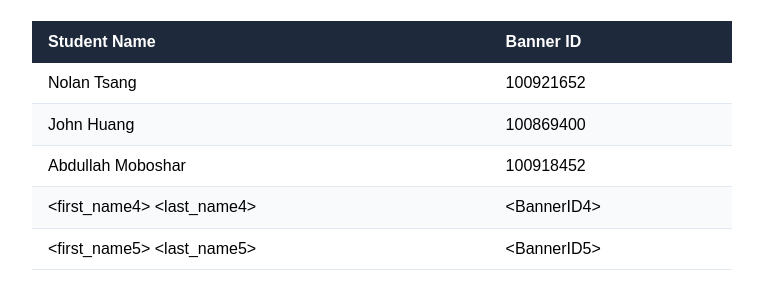
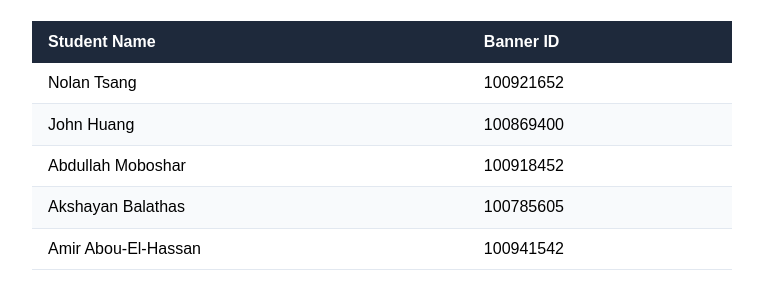
Before and after one commit to akshayanbalathas/game-review-board, a plain HTML site: page group_members.html in a window 1280 px wide. Shown: the part 122-418 px from the top of the page, without its empty margins (258-1021 px from the left). Drawn offline with Linux system fonts and the light colour scheme.

Commit message:
Comleted Group List w SIDs

```diff
--- a/group_members.html
+++ b/group_members.html
@@ -1,18 +1,49 @@
 <!DOCTYPE html>
 <html lang="en">
+
 <head>
   <meta charset="UTF-8">
   <title>Group Members — Game Review Board</title>
   <style>
-    body { font-family: Arial, sans-serif; max-width: 700px; margin: 3rem auto; padding: 0 1rem; }
-    h1 { margin-bottom: 0.5rem; }
-    p { color: #555; margin-bottom: 1.5rem; }
-    table { border-collapse: collapse; width: 100%; }
-    th { background: #1e293b; color: white; padding: 0.75rem 1rem; text-align: left; }
-    td { padding: 0.7rem 1rem; border-bottom: 1px solid #e2e8f0; }
-    tr:nth-child(even) td { background: #f8fafc; }
+    body {
+      font-family: Arial, sans-serif;
+      max-width: 700px;
+      margin: 3rem auto;
+      padding: 0 1rem;
+    }
+
+    h1 {
+      margin-bottom: 0.5rem;
+    }
+
+    p {
+      color: #555;
+      margin-bottom: 1.5rem;
+    }
+
+    table {
+      border-collapse: collapse;
+      width: 100%;
+    }
+
+    th {
+      background: #1e293b;
+      color: white;
+      padding: 0.75rem 1rem;
+      text-align: left;
+    }
+
+    td {
+      padding: 0.7rem 1rem;
+      border-bottom: 1px solid #e2e8f0;
+    }
+
+    tr:nth-child(even) td {
+      background: #f8fafc;
+    }
   </style>
 </head>
+
 <body>
   <h1>Game Review Board — Group Members</h1>
   <p>CSCI 3230 Group Project, Winter 2026</p>
@@ -25,12 +56,28 @@
       </tr>
     </thead>
     <tbody>
-      <tr><td>Nolan Tsang</td><td>100921652</td></tr>
-      <tr><td>John Huang</td><td>100869400</td></tr>
-      <tr><td>Abdullah Moboshar</td><td>100918452</td></tr>
-      <tr><td>&lt;first_name4&gt; &lt;last_name4&gt;</td><td>&lt;BannerID4&gt;</td></tr>
-      <tr><td>&lt;first_name5&gt; &lt;last_name5&gt;</td><td>&lt;BannerID5&gt;</td></tr>
+      <tr>
+        <td>Nolan Tsang</td>
+        <td>100921652</td>
+      </tr>
+      <tr>
+        <td>John Huang</td>
+        <td>100869400</td>
+      </tr>
+      <tr>
+        <td>Abdullah Moboshar</td>
+        <td>100918452</td>
+      </tr>
+      <tr>
+        <td>Akshayan Balathas</td>
+        <td>100785605</td>
+      </tr>
+      <tr>
+        <td>Amir Abou-El-Hassan</td>
+        <td>100941542</td>
+      </tr>
     </tbody>
   </table>
 </body>
+
 </html>
```
